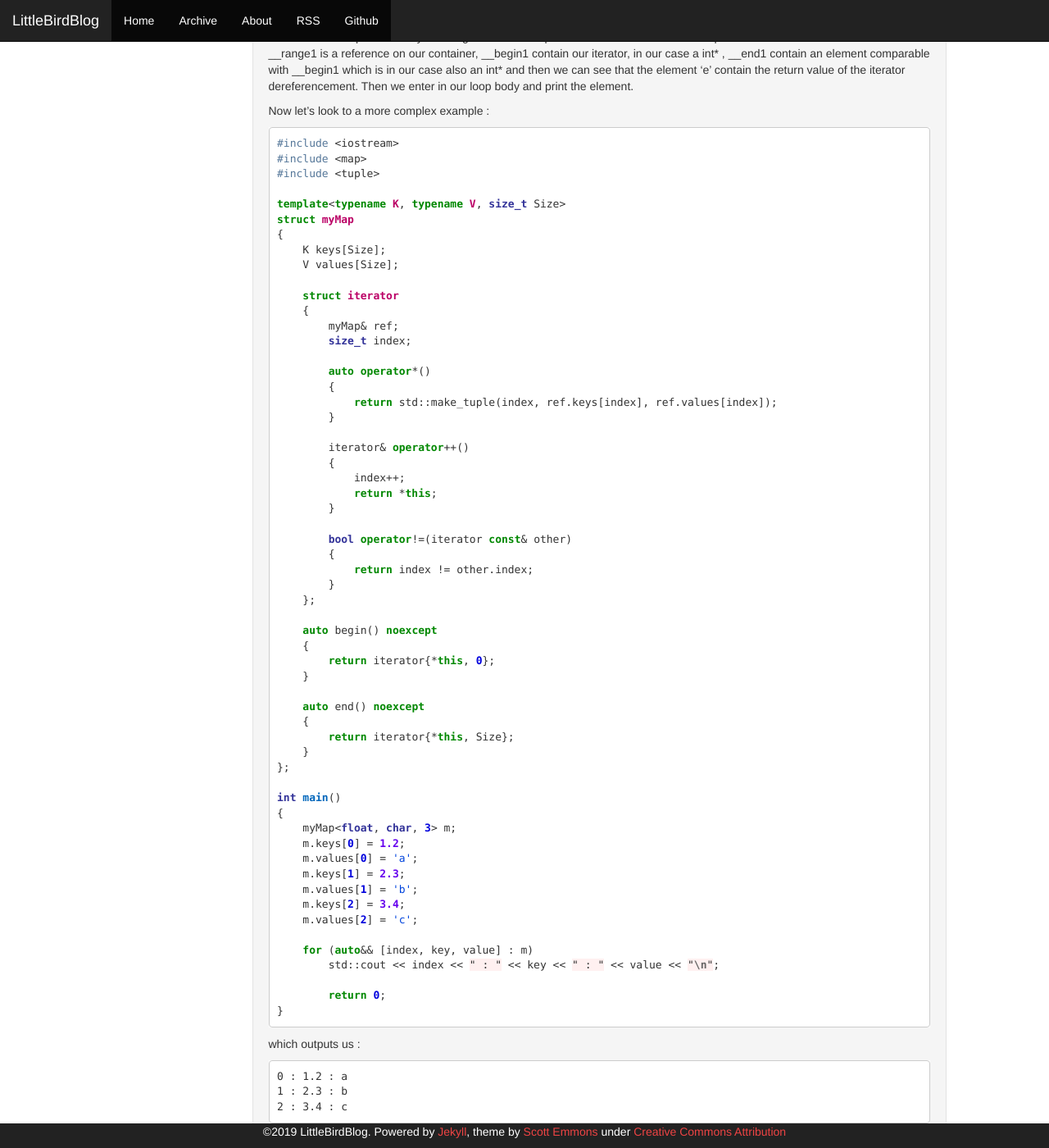
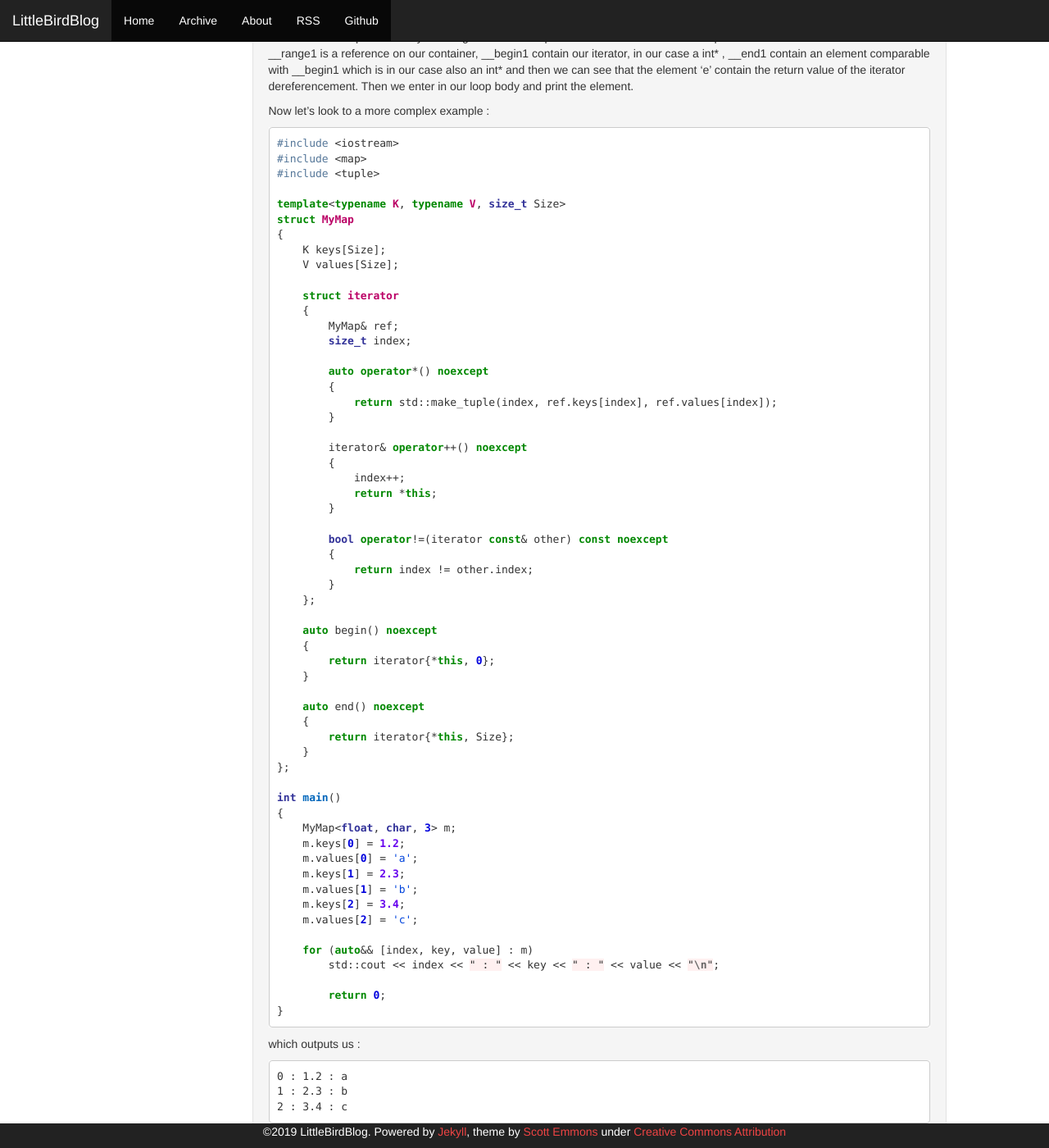
Before and after one commit to blackbird806/LittleBirdBlog, a Jekyll site: the page built from _posts/2019-08-24-Range-based-for-loop-on-user-types.md, in a window 1280 px wide and 1400 px high, scrolled down 3060 px. Shown: the whole window at 82% size. Built offline with Jekyll 4.4.1, drawn with Linux system fonts in a browser that asks for light colours.

Commit message:
minor Fixes

```diff
--- a/_posts/2019-08-24-Range-based-for-loop-on-user-types.md
+++ b/_posts/2019-08-24-Range-based-for-loop-on-user-types.md
@@ -113,7 +113,7 @@ class CustomArray
     int data[100];
 
     public:
-    CustomArray()
+    CustomArray() noexcept
     {
         for (int i = 0; i < 100; i++)
             data[i] = i;
@@ -175,28 +175,28 @@ Now let's look to a more complex example :
 #include <tuple>
 
 template<typename K, typename V, size_t Size>
-struct myMap
+struct MyMap
 {
     K keys[Size];
     V values[Size];
 
     struct iterator
     {
-        myMap& ref;
+        MyMap& ref;
         size_t index;
 
-        auto operator*()
+        auto operator*() noexcept
         {
             return std::make_tuple(index, ref.keys[index], ref.values[index]);
         }
 
-        iterator& operator++()
+        iterator& operator++() noexcept
         {
             index++;
             return *this;
         }
 
-        bool operator!=(iterator const& other)
+        bool operator!=(iterator const& other) const noexcept
         {
             return index != other.index;
         }
@@ -215,7 +215,7 @@ struct myMap
 
 int main()
 {
-    myMap<float, char, 3> m;
+    MyMap<float, char, 3> m;
     m.keys[0] = 1.2;
     m.values[0] = 'a';
     m.keys[1] = 2.3;
```
Also changed, not shown: other parts of _posts/2019-08-24-Range-based-for-loop-on-user-types.md (+1 -1 lines).
